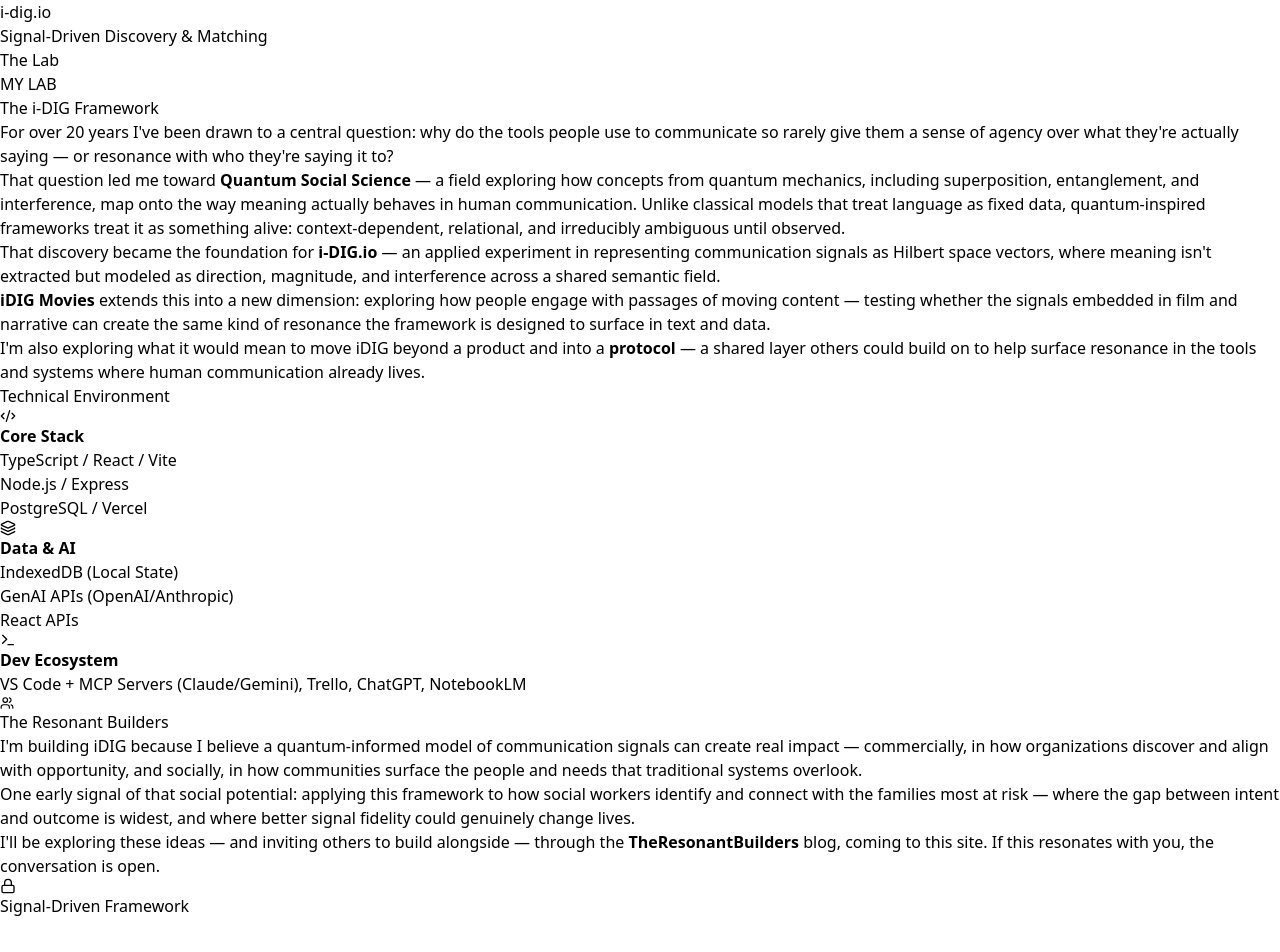
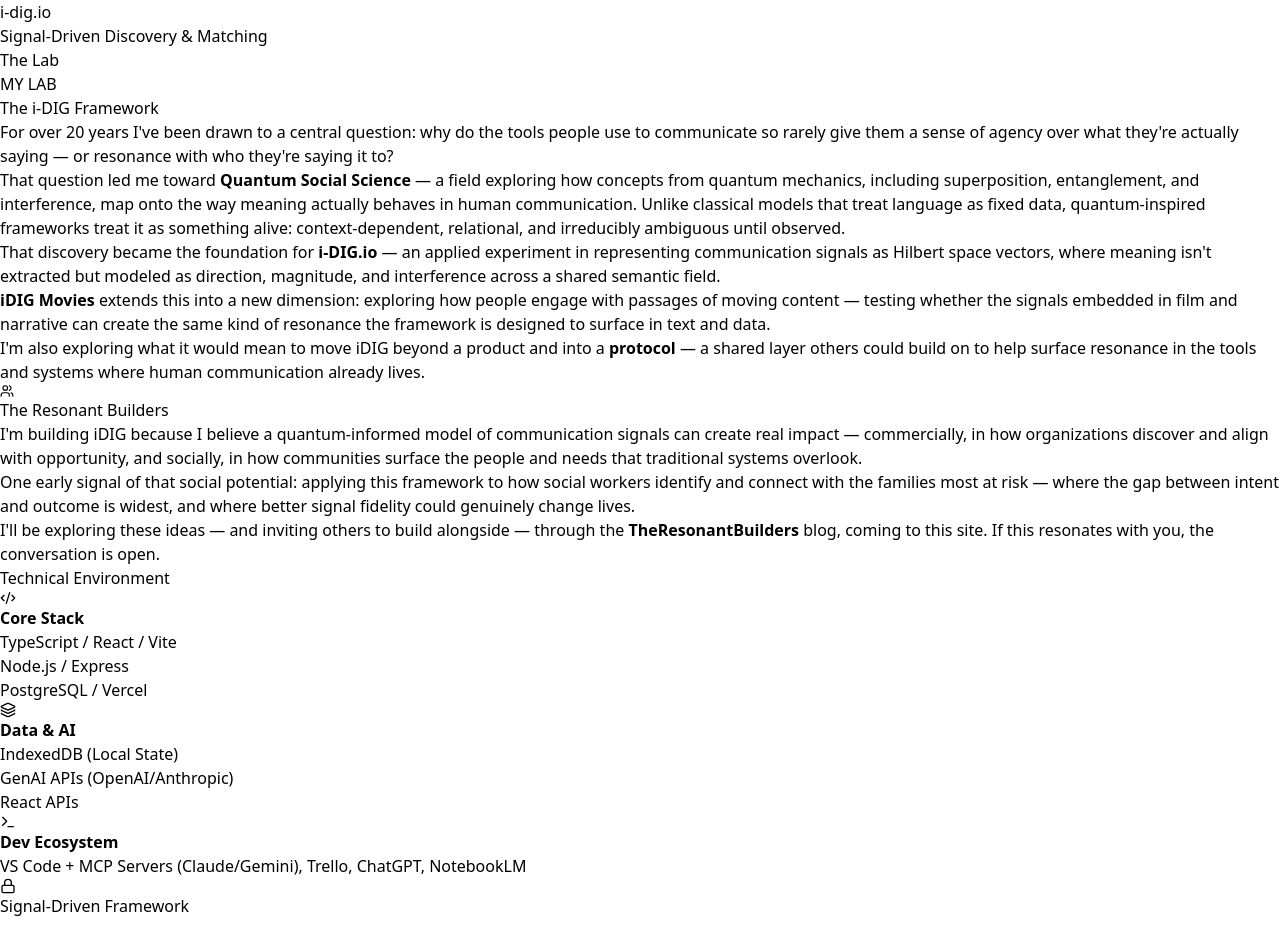
Before and after one commit to theresonantbuilder/idig_website, a React (Vite) app: page / in a window 1280 px wide. Shown: the top 952 px of the page. Built offline with nearby package versions, Linux system fonts and the light colour scheme; grey boxes are pictures that could not be loaded.

Commit message:
Add the Resonant Buliders card

```diff
--- a/src/pages/HomeSignalDriven.tsx
+++ b/src/pages/HomeSignalDriven.tsx
@@ -64,15 +64,6 @@
                   <p>I'm also exploring what it would mean to move iDIG beyond a product and into a <strong className="text-slate-300">protocol</strong> — a shared layer others could build on to help surface resonance in the tools and systems where human communication already lives.</p>
                 </div>
 
-                <div className="bg-slate-800/50 rounded-lg p-6 border border-slate-700">
-                  <h3 className="text-blue-400 text-xs font-bold uppercase tracking-widest mb-4">Technical Environment</h3>
-                  <div className="grid grid-cols-2 gap-6 text-sm">
-                    <div><div className="flex items-center text-slate-200 mb-2"><Code2 size={16} className="mr-2 text-blue-500" /><strong>Core Stack</strong></div><ul className="text-slate-500 space-y-1 ml-6"><li>TypeScript / React / Vite</li><li>Node.js / Express</li><li>PostgreSQL / Vercel</li></ul></div>
-                    <div><div className="flex items-center text-slate-200 mb-2"><Layers size={16} className="mr-2 text-emerald-500" /><strong>Data & AI</strong></div><ul className="text-slate-500 space-y-1 ml-6"><li>IndexedDB (Local State)</li><li>GenAI APIs (OpenAI/Anthropic)</li><li>React APIs</li></ul></div>
-                    <div className="col-span-2"><div className="flex items-center text-slate-200 mb-2"><Terminal size={16} className="mr-2 text-purple-500" /><strong>Dev Ecosystem</strong></div><p className="text-slate-500 ml-6">VS Code + MCP Servers (Claude/Gemini), Trello, ChatGPT, NotebookLM</p></div>
-                  </div>
-                </div>
-
                 {/* THE RESONANT BUILDERS CARD */}
                 <div className="bg-slate-800/50 rounded-lg p-6 border border-slate-700">
                   <div className="flex items-center mb-3">
@@ -82,6 +73,15 @@
                   <p className="text-sm leading-relaxed text-slate-400 mb-3">I'm building iDIG because I believe a quantum-informed model of communication signals can create real impact — commercially, in how organizations discover and align with opportunity, and socially, in how communities surface the people and needs that traditional systems overlook.</p>
                   <p className="text-sm leading-relaxed text-slate-400 mb-3">One early signal of that social potential: applying this framework to how social workers identify and connect with the families most at risk — where the gap between intent and outcome is widest, and where better signal fidelity could genuinely change lives.</p>
                   <p className="text-sm leading-relaxed text-slate-500">I'll be exploring these ideas — and inviting others to build alongside — through the <strong className="text-slate-400">TheResonantBuilders</strong> blog, coming to this site. If this resonates with you, the conversation is open.</p>
+                </div>
+
+                <div className="bg-slate-800/50 rounded-lg p-6 border border-slate-700">
+                  <h3 className="text-blue-400 text-xs font-bold uppercase tracking-widest mb-4">Technical Environment</h3>
+                  <div className="grid grid-cols-2 gap-6 text-sm">
+                    <div><div className="flex items-center text-slate-200 mb-2"><Code2 size={16} className="mr-2 text-blue-500" /><strong>Core Stack</strong></div><ul className="text-slate-500 space-y-1 ml-6"><li>TypeScript / React / Vite</li><li>Node.js / Express</li><li>PostgreSQL / Vercel</li></ul></div>
+                    <div><div className="flex items-center text-slate-200 mb-2"><Layers size={16} className="mr-2 text-emerald-500" /><strong>Data & AI</strong></div><ul className="text-slate-500 space-y-1 ml-6"><li>IndexedDB (Local State)</li><li>GenAI APIs (OpenAI/Anthropic)</li><li>React APIs</li></ul></div>
+                    <div className="col-span-2"><div className="flex items-center text-slate-200 mb-2"><Terminal size={16} className="mr-2 text-purple-500" /><strong>Dev Ecosystem</strong></div><p className="text-slate-500 ml-6">VS Code + MCP Servers (Claude/Gemini), Trello, ChatGPT, NotebookLM</p></div>
+                  </div>
                 </div>
               </div>
 
```
